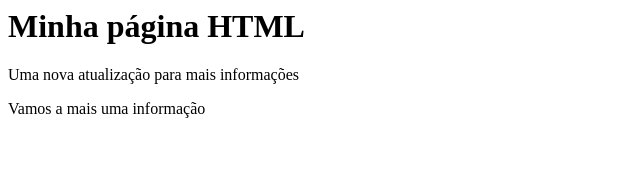
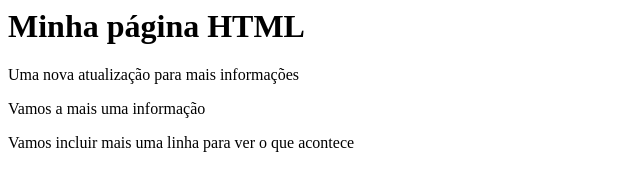
Before and after one commit to B10L0G4/gama-no-github, a plain HTML site: page gama-no-git/index.html in a window 1280 px wide. Shown: the whole page, without its empty margins (0-640 px from the left). Drawn offline with Linux system fonts and the light colour scheme.

Commit message:
será q agora vai

```diff
--- a/gama-no-git/index.html
+++ b/gama-no-git/index.html
@@ -4,6 +4,7 @@
         <p>
             Uma nova atualização para mais informações </p>
             <p>Vamos a mais uma informação </p>
+            <p>Vamos incluir mais uma linha para ver o que acontece </p>
     </body>
 
 
```
